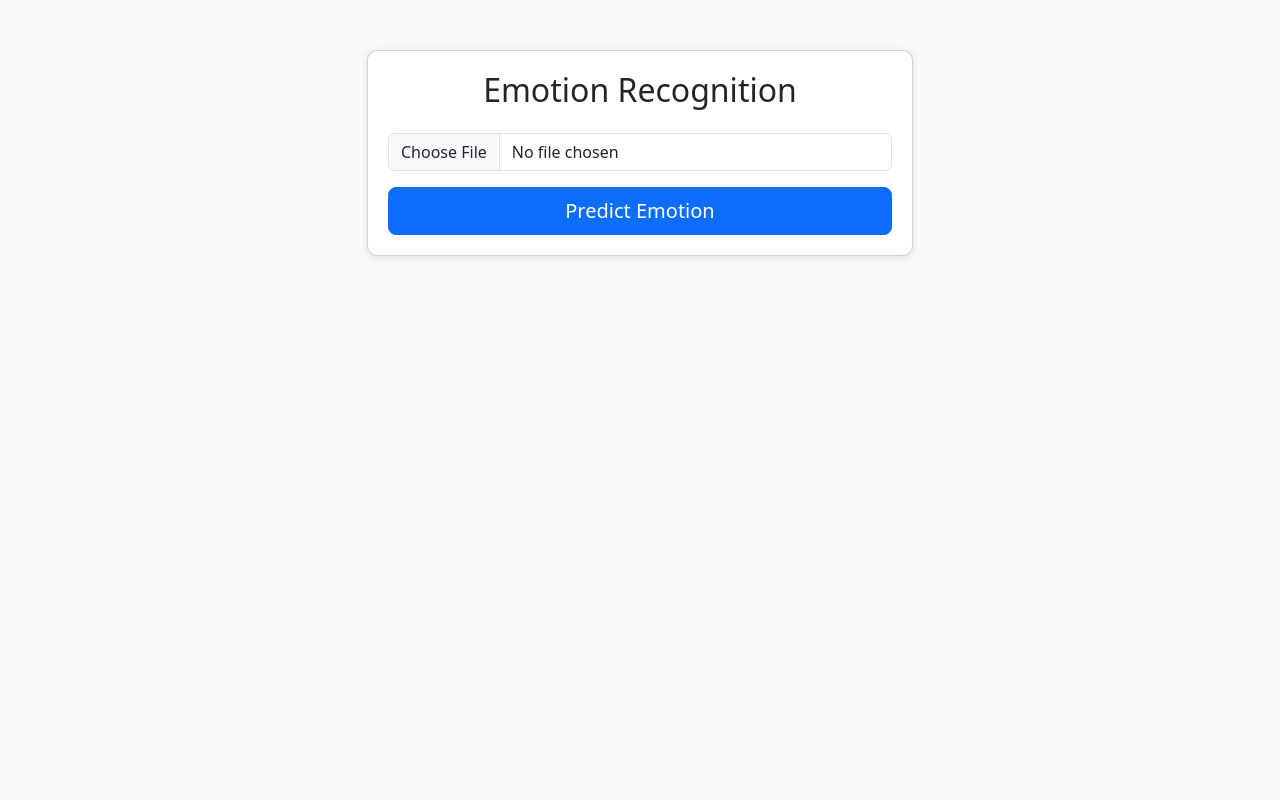
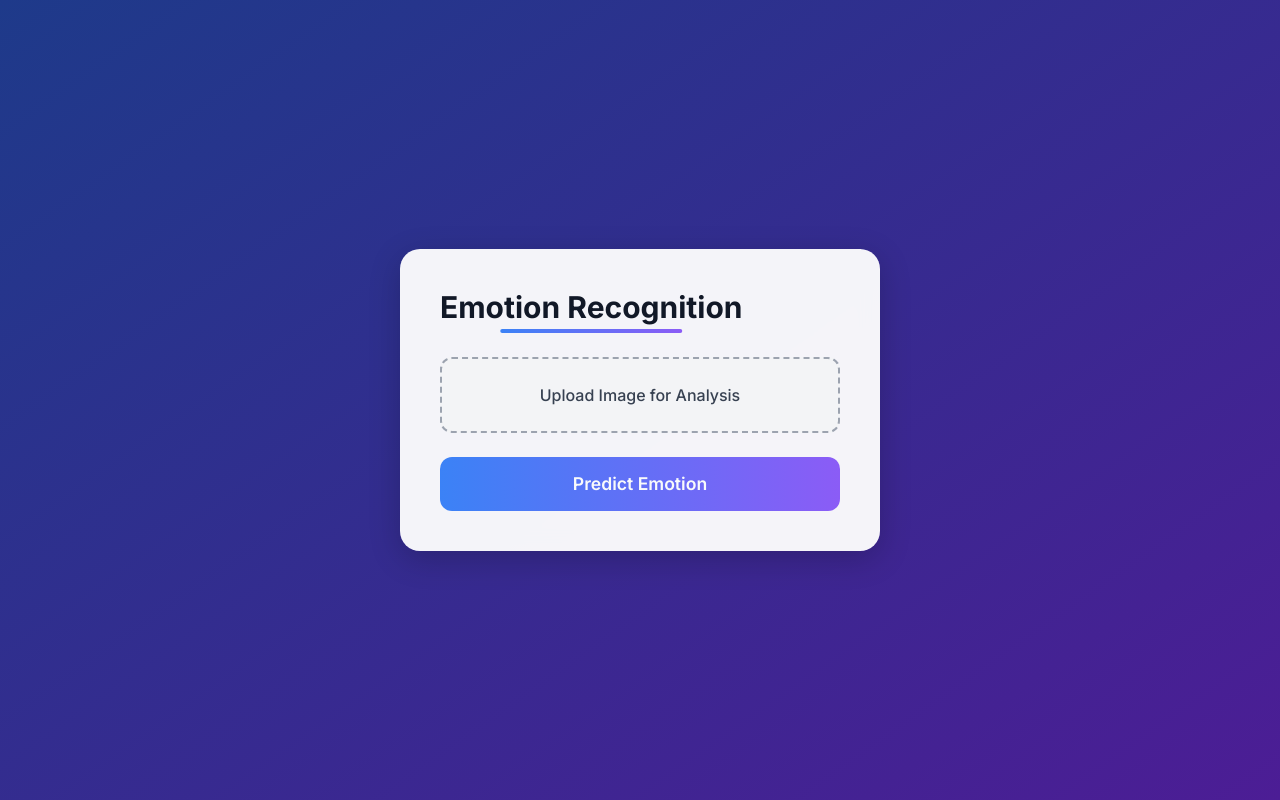
Before and after one commit to NimshiSilva07/computerVisionCW2, a FastAPI app: page / in a window 1280 px wide. Run offline with FastAPI, Linux system fonts and the light colour scheme.

Commit message:
Update index.html

```diff
--- a/templates/index.html
+++ b/templates/index.html
@@ -4,64 +4,171 @@
     <meta charset="UTF-8">
     <meta name="viewport" content="width=device-width, initial-scale=1.0">
     <title>Emotion Recognition</title>
-    <!-- Bootstrap CSS -->
-    <link href="https://cdn.jsdelivr.net/npm/bootstrap@5.3.2/dist/css/bootstrap.min.css" rel="stylesheet">
+    <!-- Tailwind CSS -->
+    <link href="https://cdn.jsdelivr.net/npm/tailwindcss@2.2.19/dist/tailwind.min.css" rel="stylesheet">
+    <!-- Google Fonts -->
+    <link href="https://fonts.googleapis.com/css2?family=Inter:wght@400;500;600;700&display=swap" rel="stylesheet">
     <style>
         body {
-            background-color: #f8f9fa;
-        }
-        .container {
-            margin-top: 50px;
+            background: linear-gradient(145deg, #1e3a8a, #4c1d95);
+            min-height: 100vh;
+            font-family: 'Inter', sans-serif;
+            display: flex;
+            align-items: center;
+            justify-content: center;
+            overflow: auto;
+            color: #f9fafb;
         }
         .card {
-            padding: 20px;
-            border-radius: 10px;
-            box-shadow: 0 2px 8px rgba(0,0,0,0.1);
+            background: rgba(255, 255, 255, 0.95);
+            border-radius: 20px;
+            box-shadow: 0 8px 32px rgba(0, 0, 0, 0.2);
+            backdrop-filter: blur(10px);
+            transition: transform 0.4s ease, box-shadow 0.4s ease;
+            width: 100%;
+            max-width: 480px;
+            padding: 2.5rem;
+        }
+        .card:hover {
+            transform: translateY(-8px);
+            box-shadow: 0 12px 40px rgba(0, 0, 0, 0.25);
+        }
+        .btn-primary {
+            background: linear-gradient(90deg, #3b82f6, #8b5cf6);
+            border: none;
+            border-radius: 12px;
+            padding: 14px;
+            font-weight: 600;
+            font-size: 1.1rem;
+            transition: background 0.3s ease, transform 0.2s ease;
+            position: relative;
+            overflow: hidden;
+        }
+        .btn-primary:hover {
+            background: linear-gradient(90deg, #2563eb, #7c3aed);
+            transform: scale(1.02);
+        }
+        .btn-primary.loading::after {
+            content: '';
+            position: absolute;
+            top: 50%;
+            left: 50%;
+            width: 24px;
+            height: 24px;
+            border: 3px solid rgba(255, 255, 255, 0.3);
+            border-top: 3px solid white;
+            border-radius: 50%;
+            animation: spin 1s linear infinite;
+            transform: translate(-50%, -50%);
+        }
+        .btn-primary.loading span {
+            opacity: 0;
         }
         .result {
-            margin-top: 20px;
-            font-size: 1.2rem;
-            font-weight: 500;
+            margin-top: 1.5rem;
+            font-size: 1.3rem;
+            font-weight: 600;
+            color: #111827;
+            background: #d1fae5;
+            border-radius: 10px;
+            padding: 14px;
+            animation: slideIn 0.5s ease-in-out;
+            text-align: center;
         }
         .preview-img {
-            max-width: 300px;
-            max-height: 300px;
-            margin-top: 15px;
-            border-radius: 10px;
+            max-width: 360px;
+            max-height: 360px;
+            border-radius: 16px;
+            border: 3px solid #e5e7eb;
+            margin-top: 1.5rem;
+            transition: opacity 0.4s ease, transform 0.4s ease;
+            display: block;
+            margin-left: auto;
+            margin-right: auto;
+        }
+        .preview-img:hover {
+            transform: scale(1.05);
+        }
+        .file-input-label {
+            display: block;
+            background: rgba(243, 244, 246, 0.9);
+            border: 2px dashed #9ca3af;
+            border-radius: 12px;
+            padding: 1.5rem;
+            text-align: center;
+            cursor: pointer;
+            transition: border-color 0.3s ease, background 0.3s ease;
+        }
+        .file-input-label:hover {
+            border-color: #3b82f6;
+            background: rgba(243, 244, 246, 1);
+        }
+        input[type="file"] {
+            display: none;
+        }
+        @keyframes slideIn {
+            from { opacity: 0; transform: translateY(15px); }
+            to { opacity: 1; transform: translateY(0); }
+        }
+        @keyframes spin {
+            0% { transform: translate(-50%, -50%) rotate(0deg); }
+            100% { transform: translate(-50%, -50%) rotate(360deg); }
+        }
+        .title-glow {
+            position: relative;
+            display: inline-block;
+        }
+        .title-glow::after {
+            content: '';
+            position: absolute;
+            bottom: -8px;
+            left: 50%;
+            transform: translateX(-50%);
+            width: 60%;
+            height: 4px;
+            background: linear-gradient(90deg, #3b82f6, #8b5cf6);
+            border-radius: 2px;
         }
     </style>
 </head>
 <body>
-    <div class="container">
-        <div class="row justify-content-center">
-            <div class="col-md-6">
-                <div class="card text-center">
-                    <h2 class="mb-4">Emotion Recognition</h2>
-                    <form action="/predict" method="post" enctype="multipart/form-data">
-                        <div class="mb-3">
-                            <input class="form-control" type="file" name="file" accept="image/*" required onchange="previewImage(event)">
-                        </div>
-                        <button class="btn btn-primary btn-lg w-100" type="submit">Predict Emotion</button>
-                    </form>
-                    {% if result %}
-                    <div class="result alert alert-success mt-4">
-                        {{ result }}
+    <div class="container mx-auto px-4 py-12">
+        <div class="flex justify-center">
+            <div class="card">
+                <h2 class="text-3xl font-bold text-gray-900 mb-8 text-center title-glow">Emotion Recognition</h2>
+                <form id="predict-form" action="/predict" method="post" enctype="multipart/form-data">
+                    <div class="mb-6">
+                        <label class="file-input-label">
+                            <span class="text-gray-700 font-medium">Upload Image for Analysis</span>
+                            <input id="file-input" type="file" name="file" accept="image/*" required onchange="previewImage(event)">
+                        </label>
                     </div>
-                    {% endif %}
-                    <img id="preview" class="preview-img" src="#" alt="Image Preview" style="display:none;">
+                    <button id="predict-btn" class="btn btn-primary w-full" type="submit">
+                        <span>Predict Emotion</span>
+                    </button>
+                </form>
+                {% if result %}
+                <div class="result">
+                    {{ result }}
                 </div>
-            </div>
+                {% endif %}
+                <img id="preview" class="preview-img" src="{% if image_path %}{{ image_path }}{% else %}#{% endif %}" alt="Image Preview" style="display:{% if image_path %}block{% else %}none{% endif %};">            </div>
         </div>
     </div>
 
-    <!-- Bootstrap JS & dependencies -->
-    <script src="https://cdn.jsdelivr.net/npm/bootstrap@5.3.2/dist/js/bootstrap.bundle.min.js"></script>
     <script>
         function previewImage(event) {
             const preview = document.getElementById('preview');
             preview.src = URL.createObjectURL(event.target.files[0]);
             preview.style.display = 'block';
         }
+
+        // Add loading state to button
+        document.getElementById('predict-form').addEventListener('submit', function () {
+            const button = document.getElementById('predict-btn');
+            button.classList.add('loading');
+            button.disabled = true;
+        });
     </script>
 </body>
 </html>
```
